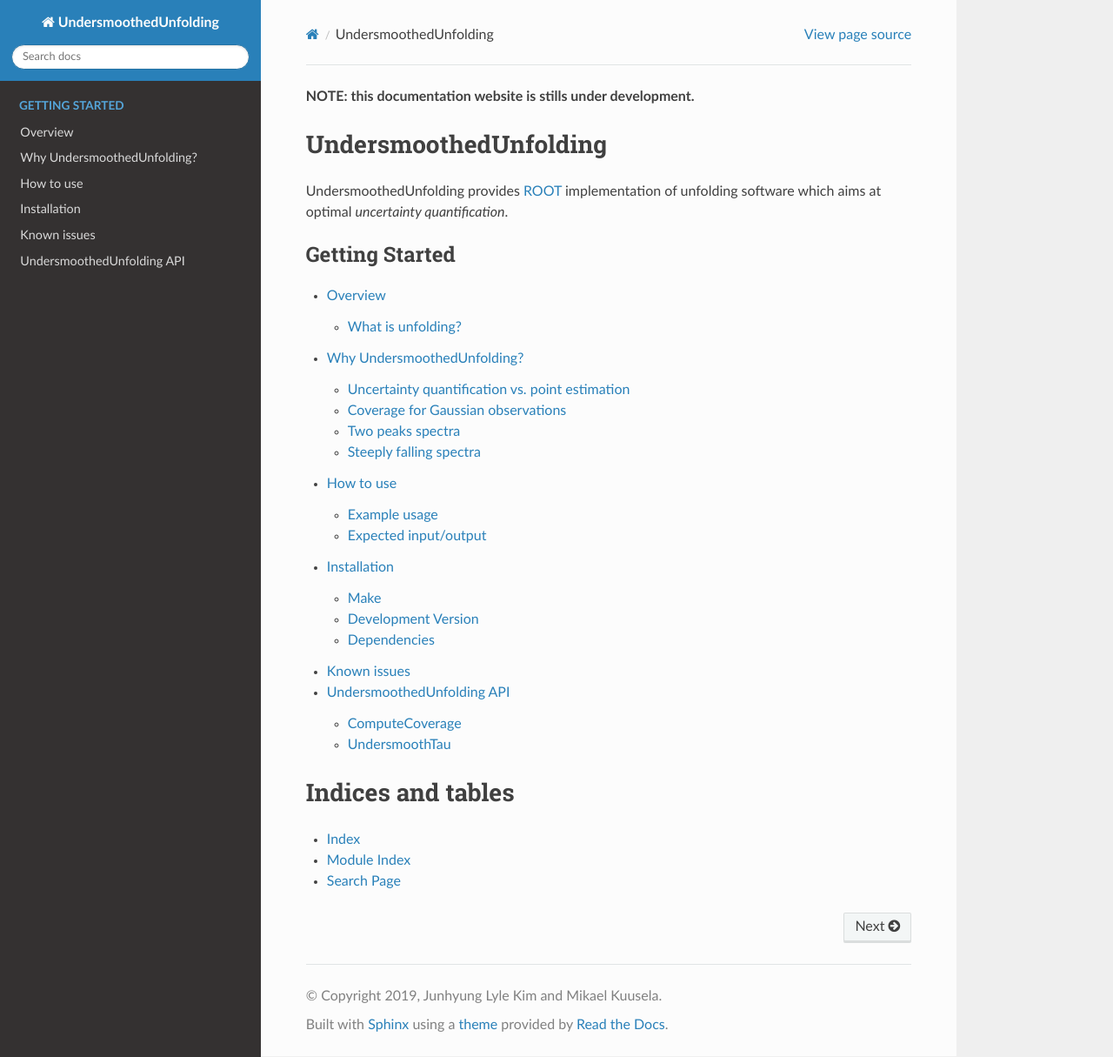
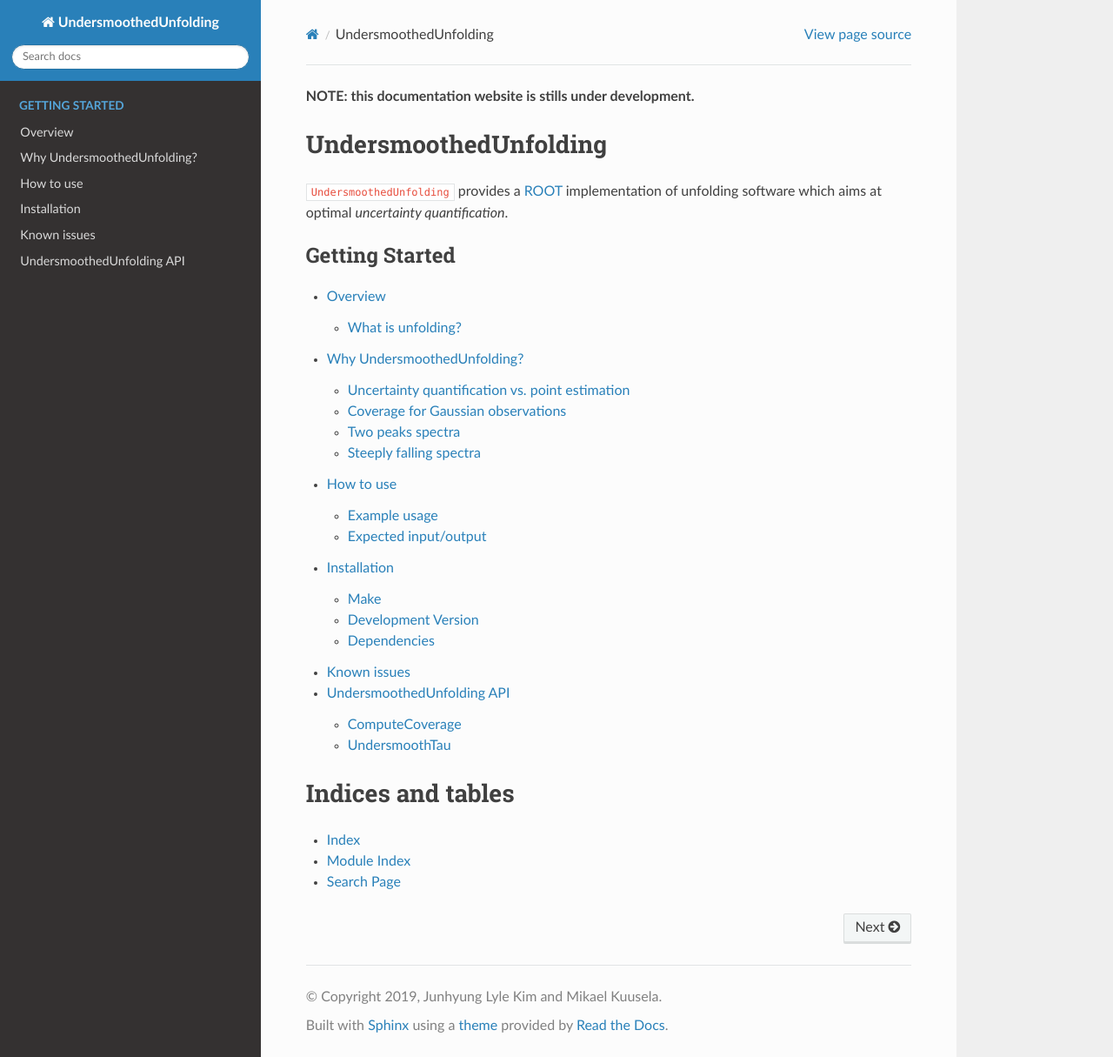
Before and after one commit to jlylekim/UndersmoothedUnfolding, a Sphinx documentation site: the page built from docs/source/index.rst, in a window 1280 px wide and 1215 px high. Shown: the whole window at 87% size. Built offline with Sphinx 7.4.7 and the Read the Docs theme 2.0.0, drawn with Linux system fonts in a browser that asks for light colours.

```diff
--- a/docs/source/index.rst
+++ b/docs/source/index.rst
@@ -8,7 +8,7 @@
 
 UndersmoothedUnfolding
 ==================================================
-UndersmoothedUnfolding provides `ROOT <https://root.cern.ch/>`_ implementation
+``UndersmoothedUnfolding`` provides a `ROOT <https://root.cern.ch/>`_ implementation
 of unfolding software which aims at optimal *uncertainty quantification*.
 
 
```
